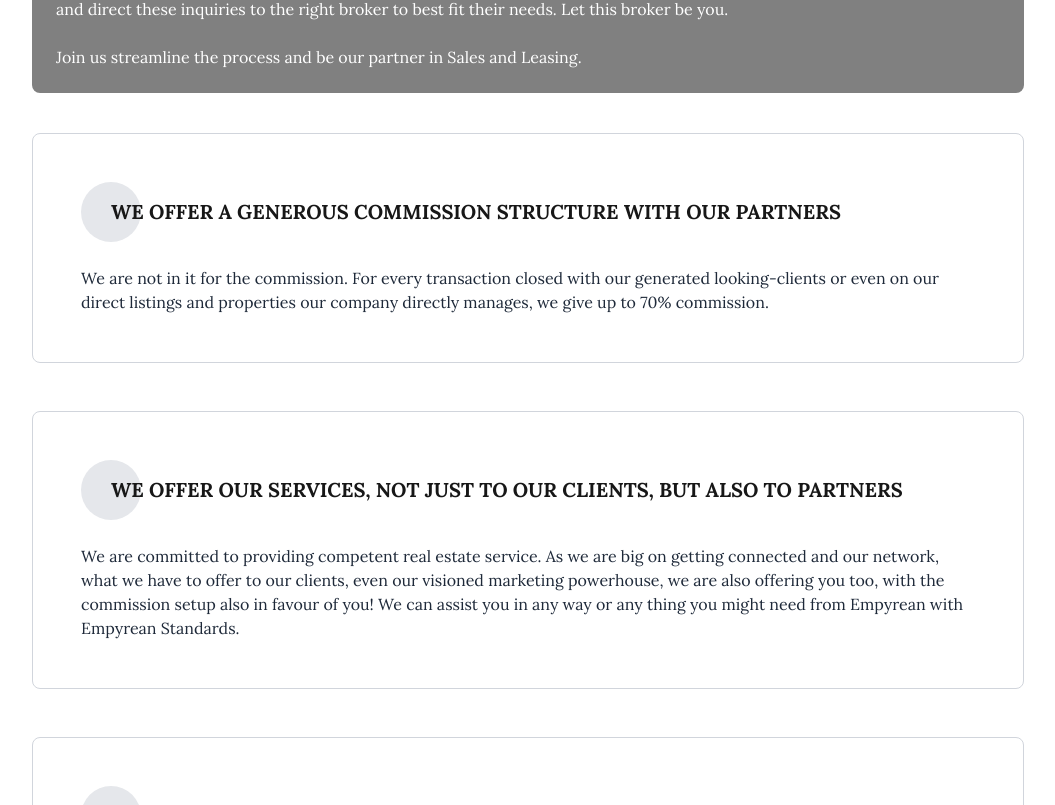
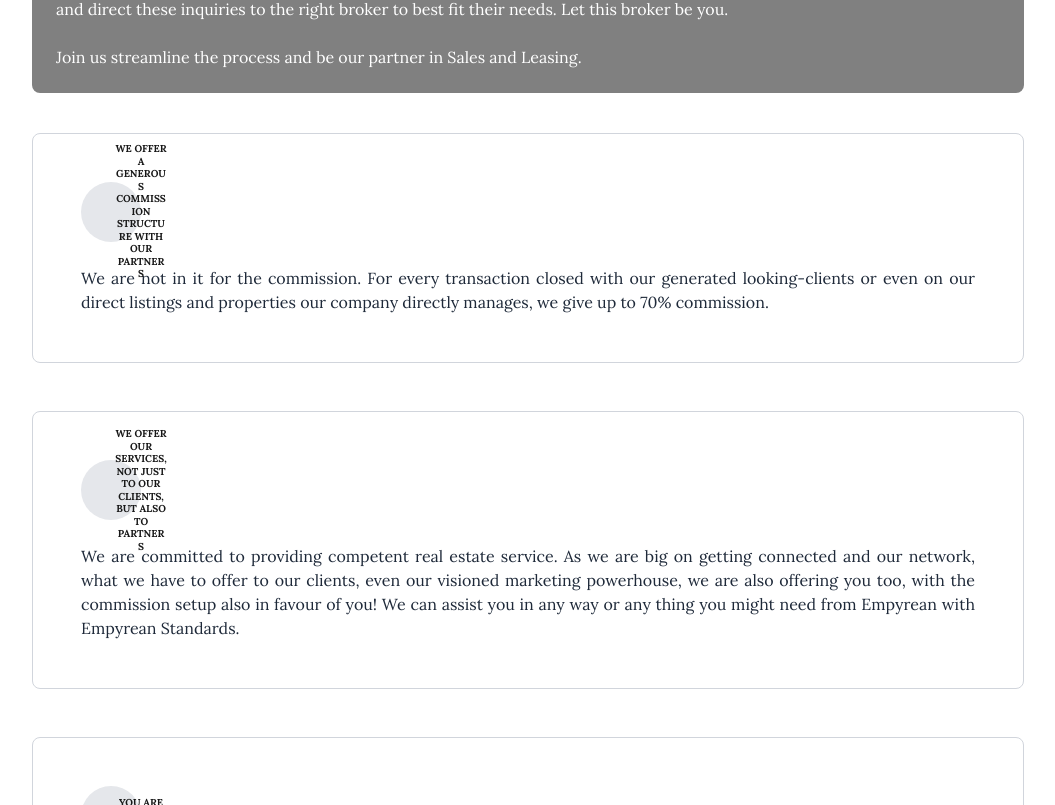
Before and after one commit to Empyrean25/empyrean, a Next.js app: page /on-work/services/broker-agent in a window 1280 px wide. Shown: the part 1115-1920 px from the top of the page, without its empty margins (112-1167 px from the left). Built offline with nearby package versions, Linux system fonts and the light colour scheme.

Commit message:
Update content-card.tsx

```diff
--- a/src/components/content-card.tsx
+++ b/src/components/content-card.tsx
@@ -19,12 +19,14 @@ export function ContentCard({
         <div className="flex items-center gap-4">
           <div className="relative min-w-[60px] h-[60px]">
             <div className="bg-gray-200 rounded-full w-full h-full"></div>
-            <div className="absolute top-1/2 left-1/2 -translate-y-1/2 text-xl font-bold uppercase whitespace-nowrap">
+            <div className="absolute top-1/2 left-1/2 -translate-y-1/2 text-[10px] text-center font-bold uppercase whitespace-normal break-words w-[60px] px-1 leading-tight">
               {title}
             </div>
           </div>
         </div>
-        <p className="text-[14px] md:text-base text-gray-800">{description}</p>
+        <p className="text-[14px] md:text-base text-gray-800 text-justify">
+          {description}
+        </p>
       </div>
     </div>
   );
```
